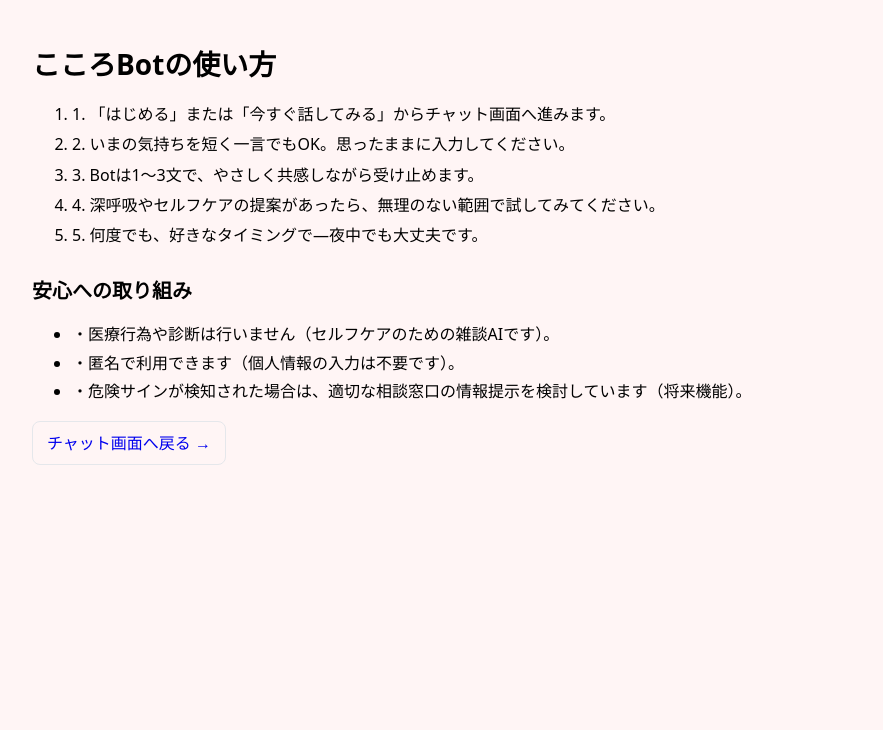
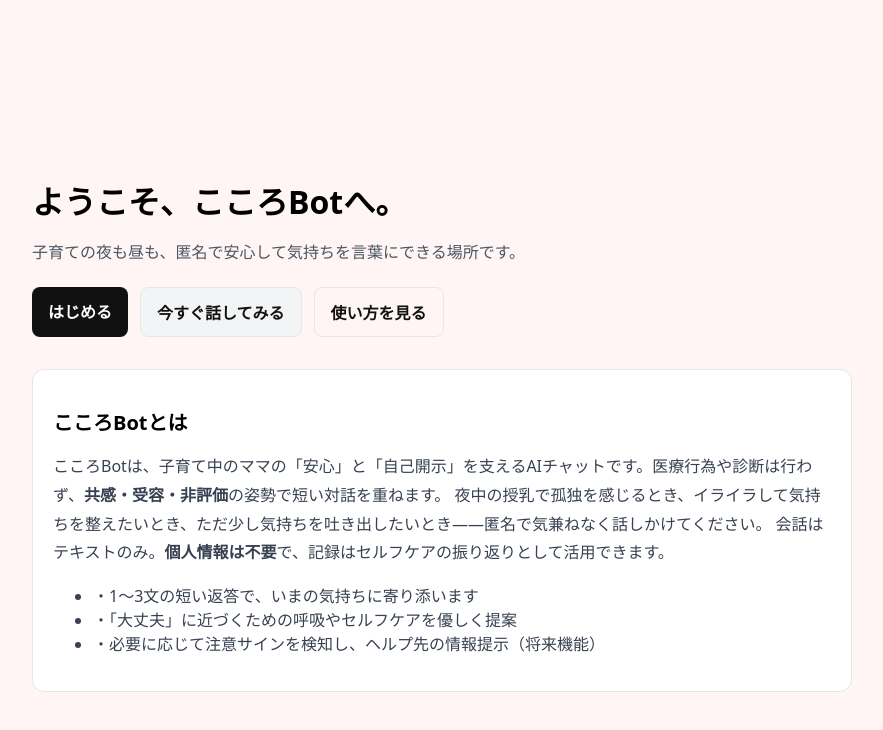
Before and after one commit to RyuYoshi4869/Kokoro_bot_mvp1, a Next.js app: page / in a window 1280 px wide. Shown: the top 730 px of the page, without its empty margins (198-1081 px from the left). Built offline with nearby package versions, Linux system fonts and the light colour scheme.

Commit message:
Update page.jsx

```diff
--- a/app/page.jsx
+++ b/app/page.jsx
@@ -1,28 +1,50 @@
 import Link from "next/link";
 
-export default function HowTo() {
+export default function Home() {
   return (
-    <main style={{ maxWidth: 820, margin: "0 auto", padding: 24 }}>
-      <h1 style={{ fontSize: 28, fontWeight: 700, marginBottom: 16 }}>こころBotの使い方</h1>
-      <ol style={{ lineHeight: 1.9 }}>
-        <li>1. 「はじめる」または「今すぐ話してみる」からチャット画面へ進みます。</li>
-        <li>2. いまの気持ちを短く一言でもOK。思ったままに入力してください。</li>
-        <li>3. Botは1〜3文で、やさしく共感しながら受け止めます。</li>
-        <li>4. 深呼吸やセルフケアの提案があったら、無理のない範囲で試してみてください。</li>
-        <li>5. 何度でも、好きなタイミングで—夜中でも大丈夫です。</li>
-      </ol>
+    <main style={{ minHeight: "100vh", display: "flex", alignItems: "center", justifyContent: "center", padding: 24 }}>
+      <div style={{ width: "100%", maxWidth: 820 }}>
+        {/* 見出し＋補足 */}
+        <h1 style={{ fontSize: 32, fontWeight: 700, marginBottom: 12 }}>
+          ようこそ、こころBotへ。
+        </h1>
+        <p style={{ fontSize: 16, color: "#4b5563", marginBottom: 24 }}>
+          子育ての夜も昼も、匿名で安心して気持ちを言葉にできる場所です。
+        </p>
 
-      <h2 style={{ fontSize: 20, fontWeight: 700, marginTop: 24, marginBottom: 8 }}>安心への取り組み</h2>
-      <ul style={{ lineHeight: 1.8 }}>
-        <li>・医療行為や診断は行いません（セルフケアのための雑談AIです）。</li>
-        <li>・匿名で利用できます（個人情報の入力は不要です）。</li>
-        <li>・危険サインが検知された場合は、適切な相談窓口の情報提示を検討しています（将来機能）。</li>
-      </ul>
+        {/* CTAボタン */}
+        <div style={{ display: "flex", gap: 12, flexWrap: "wrap", marginBottom: 32 }}>
+          <Link href="/chat" style={{
+            background: "#111", color: "#fff", padding: "12px 16px", borderRadius: 8, textDecoration: "none", fontWeight: 600
+          }}>
+            はじめる
+          </Link>
+          <Link href="/chat" style={{
+            background: "#f3f4f6", color: "#111", padding: "12px 16px", borderRadius: 8, textDecoration: "none", fontWeight: 600, border: "1px solid #e5e7eb"
+          }}>
+            今すぐ話してみる
+          </Link>
+          <Link href="/how-to" style={{
+            background: "transparent", color: "#111", padding: "12px 16px", borderRadius: 8, textDecoration: "none", fontWeight: 600, border: "1px solid #e5e7eb"
+          }}>
+            使い方を見る
+          </Link>
+        </div>
 
-      <div style={{ marginTop: 24 }}>
-        <Link href="/chat" style={{ textDecoration: "none", padding: "10px 14px", border: "1px solid #e5e7eb", borderRadius: 8 }}>
-          チャット画面へ戻る →
-        </Link>
+        {/* 概要（こころBotとは？） */}
+        <section style={{ background: "#fff", border: "1px solid #e5e7eb", borderRadius: 12, padding: 20 }}>
+          <h2 style={{ fontSize: 20, fontWeight: 700, marginBottom: 8 }}>こころBotとは</h2>
+          <p style={{ lineHeight: 1.8, color: "#374151" }}>
+            こころBotは、子育て中のママの「安心」と「自己開示」を支えるAIチャットです。医療行為や診断は行わず、<strong>共感・受容・非評価</strong>の姿勢で短い対話を重ねます。
+            夜中の授乳で孤独を感じるとき、イライラして気持ちを整えたいとき、ただ少し気持ちを吐き出したいとき——匿名で気兼ねなく話しかけてください。
+            会話はテキストのみ。<strong>個人情報は不要</strong>で、記録はセルフケアの振り返りとして活用できます。
+          </p>
+          <ul style={{ marginTop: 12, color: "#374151" }}>
+            <li>・1〜3文の短い返答で、いまの気持ちに寄り添います</li>
+            <li>・「大丈夫」に近づくための呼吸やセルフケアを優しく提案</li>
+            <li>・必要に応じて注意サインを検知し、ヘルプ先の情報提示（将来機能）</li>
+          </ul>
+        </section>
       </div>
     </main>
   );
```
